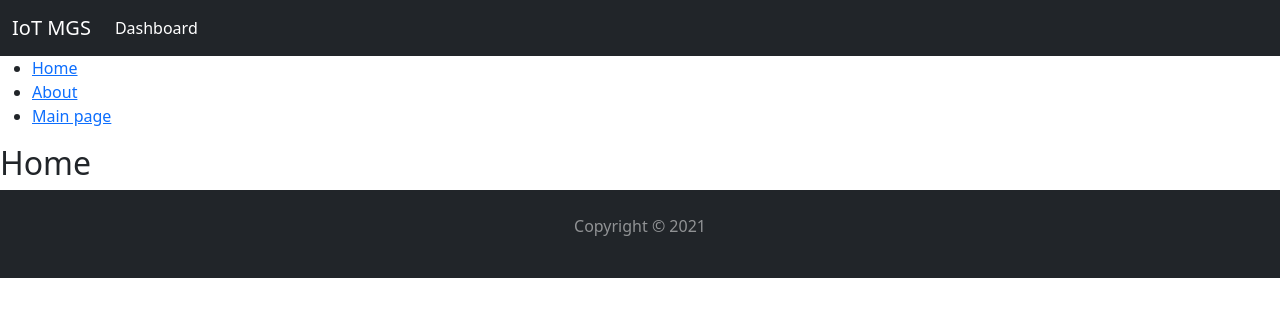
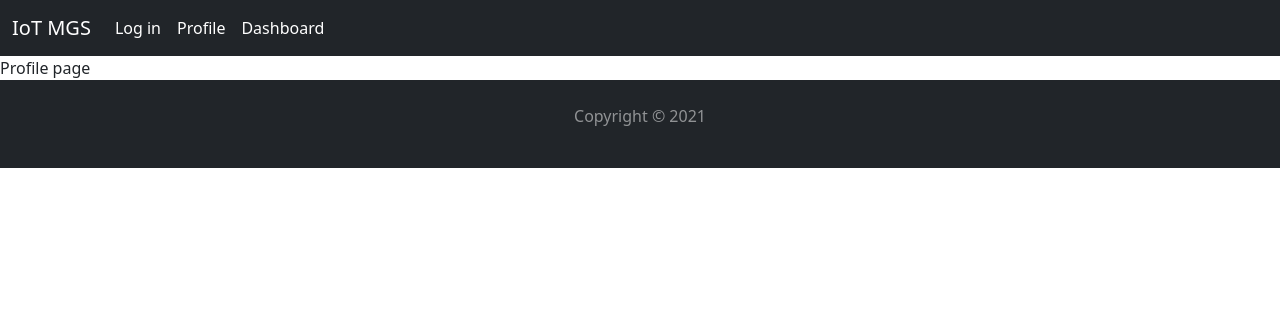
Before and after one commit to Kubiz514/IoT_MGS, a React (Create React App) app in the folder react-app/: page /profile in a window 1280 px wide. Shown: the top 316 px of the page. Built offline with nearby package versions, Linux system fonts and the light colour scheme.

Commit message:
Added links and routes.

```diff
--- a/react-app/src/App.js
+++ b/react-app/src/App.js
@@ -3,6 +3,8 @@ import Footer from './components/Template/Footer';
 
 import MainPage from './components/Pages/MainPage';
 import LoginPage from './components/Pages/LoginPage';
+import DashboardPage from './components/Pages/DashboardPage';
+import ProfilePage from './components/Pages/ProfilePage';
 
 import {
   BrowserRouter as Router,
@@ -16,48 +18,27 @@ function App() {
     <Router>
       <div className="App">
         <Navbar />
-
-   <div>
-     <nav>
-       <ul>
-         <li>
-           <Link to="/">Home</Link>
-         </li>
-         <li>
-           <Link to="/about">About</Link>
-         </li>
-         <li>
-           <Link to="/main">Main page</Link>
-         </li>
-       </ul>
-     </nav>
-
         <Switch>
-       <Route path="/about">
-         <About />
-       </Route>
-       <Route path="/main">
+          <Route path="/" exact>
             <MainPage />
           </Route>
+          <Route path="/dashboard" exact>
+            <DashboardPage />
+          </Route>
+          <Route path="/profile" exact>
+            <ProfilePage />
+          </Route>
+          <Route path="/login" exact>
+            <LoginPage />
+          </Route>
           <Route path="/">
-         <Home />
+            404
           </Route>
         </Switch>
-   </div>
         <Footer />
       </div>
     </Router>
   )
 }
-function Home() {
-  return <h2>Home</h2>;
-}
 
-function About() {
-  return <h2>About</h2>;
-}
-
-function Users() {
-  return <h2>Users</h2>;
-}
 export default App;
--- a/react-app/src/components/Pages/DashboardPage.js
+++ b/react-app/src/components/Pages/DashboardPage.js
@@ -1,6 +1,6 @@
 import React, { Component } from 'react';
 
-class MainPage extends Component {
+class DashboardPage extends Component {
   render() {
     return(
           <div class="container">
@@ -61,4 +61,4 @@ class MainPage extends Component {
   }
 }
 
-export default MainPage;
+export default DashboardPage;
--- a/react-app/src/components/Pages/LoginPage.js
+++ b/react-app/src/components/Pages/LoginPage.js
@@ -4,7 +4,7 @@ class LoginPage extends Component {
   render() {
     return(
   <div>
-      hello world
+      Login page
   </div>
     )
   }
--- a/react-app/src/components/Pages/MainPage.js
+++ b/react-app/src/components/Pages/MainPage.js
@@ -3,60 +3,7 @@ import React, { Component } from 'react';
 class MainPage extends Component {
   render() {
     return(
-          <div class="container">
-              <table class="table">
-                  <thead>
-                      <tr>
-                      <th scope="col">#</th>
-                      <th scope="col">Device</th>
-                      <th scope="col">On/Off</th>
-                      <th scope="col">State</th>
-                      <th scope="col"></th>
-                      </tr>
-                      </thead>
-                      <tbody>
-                      <tr>
-                      <th scope="row">1</th>
-                      <td>Mark</td>
-                      <td>
-                        <button type="button" class="btn btn-success">On</button>
-                      </td>
-                      <td class="text-success">
-                        Online
-                        </td>
-                      <td>
-                        <button type="button" class="btn btn-info text-light">Details</button>
-                      </td>
-                      </tr>
-                      <tr>
-                      <th scope="row">2</th>
-                      <td>Jacob</td>
-                      <td>
-                        <button type="button" class="btn btn-danger">Off</button>
-                      </td>
-                      <td class="text-success">
-                        Online
-                      </td>
-                      <td>
-                        <button type="button" class="btn btn-info text-light">Details</button>
-                      </td>
-                      </tr>
-                      <tr>
-                      <th scope="row">3</th>
-                      <td >Larry the Bird</td>
-                      <td>
-                        <button type="button" class="btn btn-danger">Off</button>
-                      </td>
-                      <td class="text-danger">
-                        Offline
-                        </td>
-                      <td>
-                        <button type="button" class="btn btn-info text-light">Details</button>
-                      </td>
-                      </tr>
-                  </tbody>
-              </table>
-          </div>
+      <h1>Main page</h1>
     )
   }
 }
--- a/react-app/src/components/Pages/ProfilePage.js
+++ b/react-app/src/components/Pages/ProfilePage.js
@@ -0,0 +1,13 @@
+import React, { Component } from 'react';
+
+class ProfilePage extends Component {
+  render() {
+    return(
+      <div>
+          Profile page
+      </div>
+    )
+  }
+}
+
+export default ProfilePage;
--- a/react-app/src/components/Template/Footer.js
+++ b/react-app/src/components/Template/Footer.js
@@ -3,10 +3,10 @@ import React, { Component } from 'react';
 class Footer extends Component {
   render() {
     return(
-      <footer class="mt-auto text-white-50 bg-dark text-center">
+      <footer class="footer mt-auto text-white-50 bg-dark text-center">
+
           <br/>
-
-        <p>Copyright &copy; 2021</p>
+            <p>Copyright &copy; 2021</p>
           <br/>
 
       </footer>
--- a/react-app/src/components/Template/Navbar.js
+++ b/react-app/src/components/Template/Navbar.js
@@ -1,21 +1,26 @@
 import React, { Component } from 'react';
+import { Link } from "react-router-dom";
 
 class Navbar extends Component {
   render() {
     return(
         <nav class="navbar navbar-expand-lg navbar-dark bg-dark">
           <div class="container-fluid">
-          <a class="navbar-brand">IoT MGS</a>
+            <Link to="/" class="navbar-brand" aria-current="page">IoT MGS</Link>
             <button class="navbar-toggler" type="button" data-bs-toggle="collapse" data-bs-target="#navbarNav" aria-controls="navbarNav" aria-expanded="false" aria-label="Toggle navigation">
               <span class="navbar-toggler-icon"></span>
             </button>
             <div class="collapse navbar-collapse" id="navbarNav">
               <ul class="navbar-nav">
                 <li class="nav-item">
-                <a class="nav-link active" aria-current="page">Dashboard</a>
+                  <Link to="/login" class="nav-link active" aria-current="page">Log in</Link>
                 </li>
-
-
+                <li class="nav-item">
+                  <Link to="/profile" class="nav-link active" aria-current="page">Profile</Link>
+                </li>
+                <li class="nav-item">
+                  <Link to="/dashboard" class="nav-link active" aria-current="page">Dashboard</Link>
+                </li>
               </ul>
             </div>
           </div>
```
Lines whose indentation alone changed are shown as unchanged.
